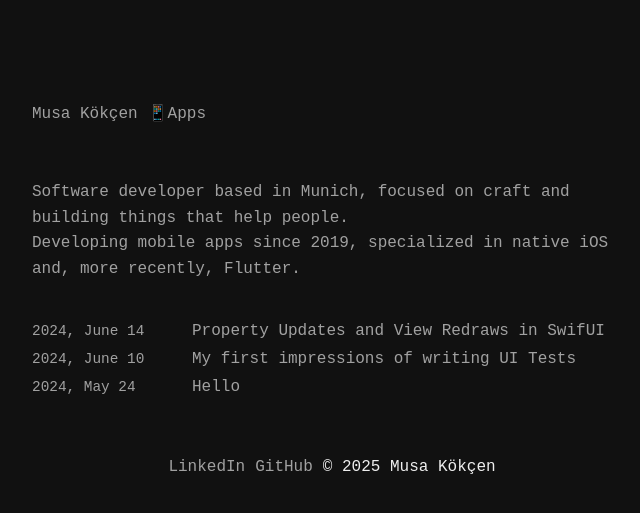
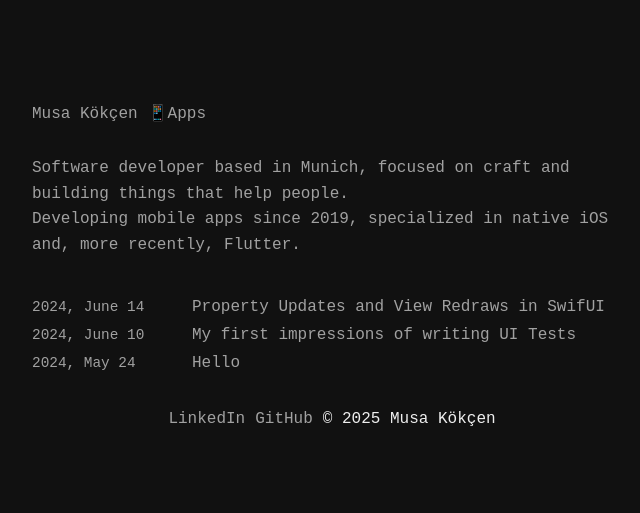
Before and after one commit to musakokcen/musakocen.github.io, a Jekyll site: the page built from index.markdown, in a window 1280 px wide. Shown: the top 513 px of the page, without its empty margins (308-948 px from the left). Built offline with Jekyll 4.4.1, drawn with Linux system fonts in a browser that asks for light colours.

Commit message:
decrease spacing between header and body

```diff
--- a/assets/main.css
+++ b/assets/main.css
@@ -74,7 +74,7 @@ nav ul li {
 }
 
 main {
-  padding: 2rem;
+  padding: 0.5rem 2rem;
 }
 
 footer {
```
